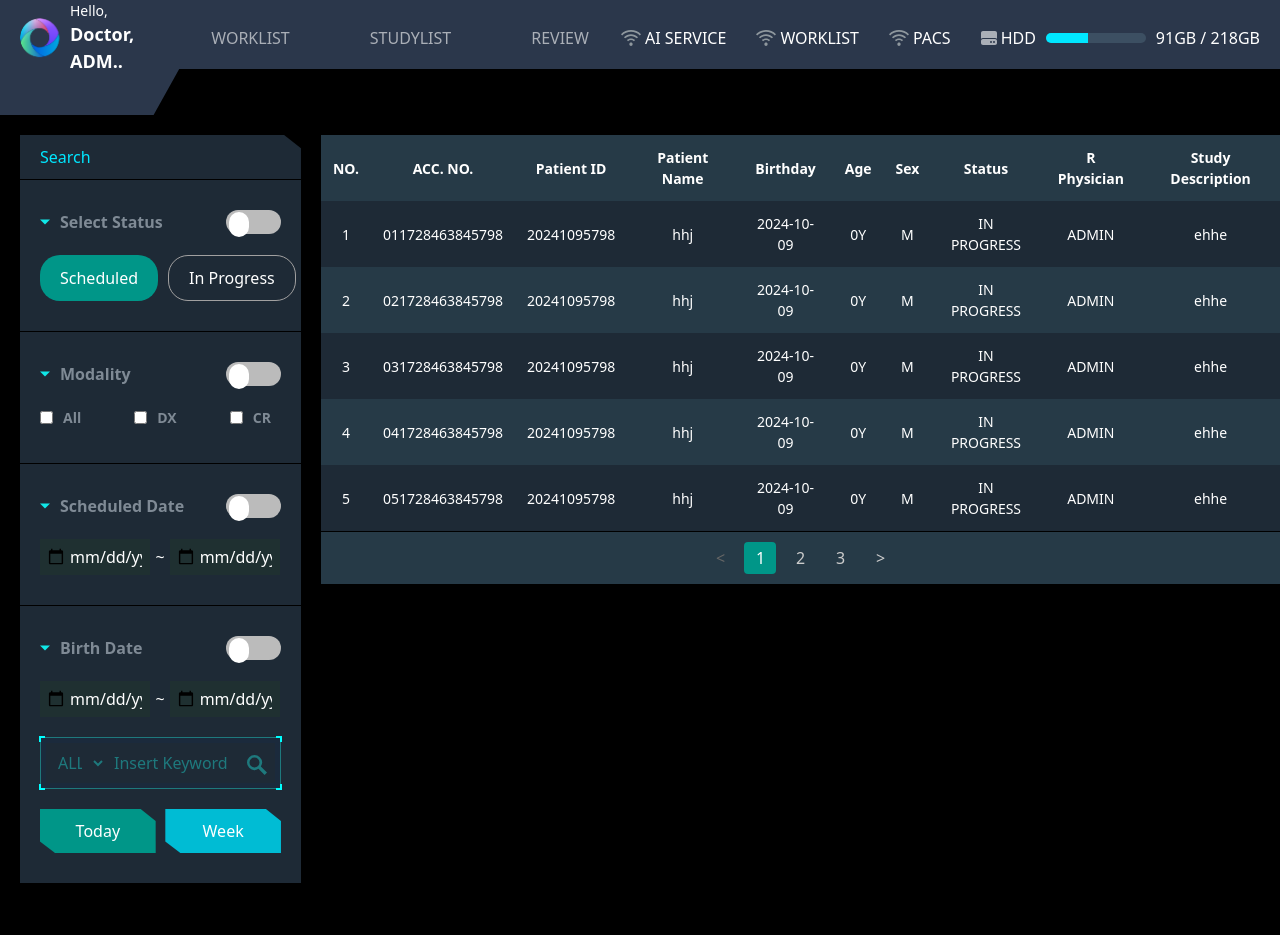
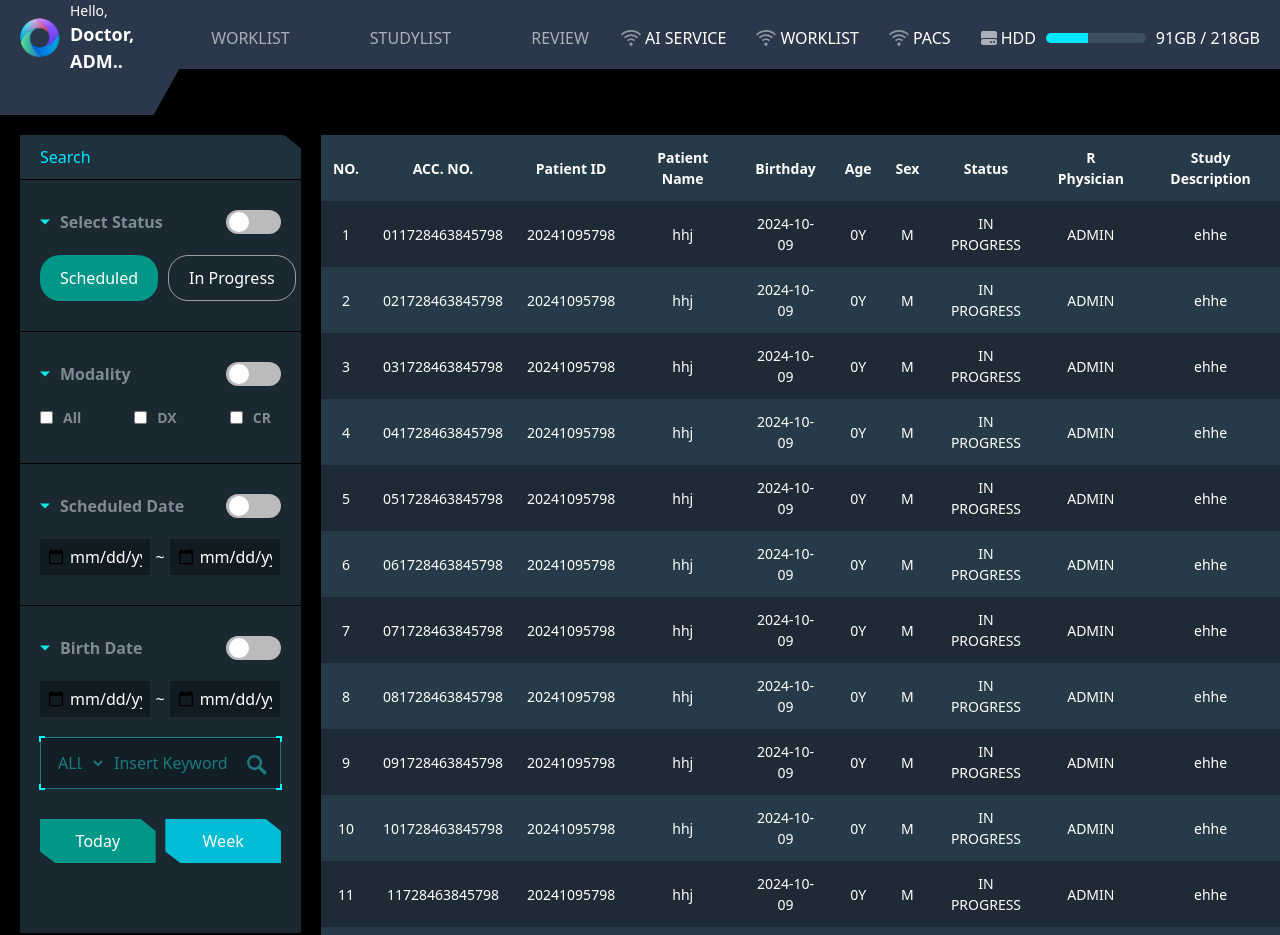
Before and after one commit to NST2210/o-view-web, a React (Vite) app: page / in a window 1280 px wide. Built offline with nearby package versions, Linux system fonts and the light colour scheme; a web font is replaced by a local one.

Commit message:
css work list

```diff
--- a/src/components/tableCustom/TableCustom.tsx
+++ b/src/components/tableCustom/TableCustom.tsx
@@ -30,7 +30,7 @@ const TableCustom = ({
     const handleChangePage = (newPage) => {
         onPageChange(newPage);
     };
-
+    const emptyRows = rowsPerPage - data.length;
     return (
         <div className={`table-container ${classContainer}`}>
             <table className={`base-table ${classTable}`}>
@@ -46,10 +46,16 @@ const TableCustom = ({
                 {data.map((row, rowIndex) => (
                     <tr key={rowIndex}>
                         <td>{(page - 1) * rowsPerPage + rowIndex + 1}</td>
-                        {/* Số thứ tự liên tục */}
                         {columns.map((col, colIndex) => (
                             <td key={colIndex}>{row[col.key]}</td>
                         ))}
+                    </tr>
+                ))}
+
+                {/* Render empty rows to fill up to rowsPerPage */}
+                {Array.from({ length: emptyRows }).map((_, index) => (
+                    <tr key={`empty-${index}`} className="empty-row">
+                        <td colSpan={columns.length + 1}>&nbsp;</td>
                     </tr>
                 ))}
                 </tbody>
--- a/src/design/sass/components/sidebar.scss
+++ b/src/design/sass/components/sidebar.scss
@@ -5,7 +5,7 @@
   box-sizing: border-box; // Đảm bảo padding không làm tăng kích thước sidebar
 
   .search-container {
-    background-color: #1e2a36;
+    background-color: #1e313d;
     padding: 10px 20px;
     clip-path: polygon(94% 0, 100% 30%, 100% 100%, 0 100%, 0 0);
     .title-search{
@@ -14,7 +14,7 @@
   }
 
   .filter-section {
-    background-color: #1e2a36;
+    background-color: #1a2831;
     padding: 30px 20px;
     margin: 1px 0;
     width: 100%; // Đảm bảo phần tử chiếm hết chiều rộng
@@ -61,7 +61,7 @@
       width: 100%; // Đảm bảo phần tử chiếm hết chiều rộng
 
       &__input {
-        background-color: #1f3031;
+        background-color: #111c22;
         color: white;
         border: none;
         padding: 6px 8px;
@@ -97,7 +97,7 @@
       position: relative;
       padding: 5px;
       //width: 200px;
-      background-color: #1B2A3C; // Dark input background
+      background-color: #111e26; // Dark input background
       border-radius: unset;
       border: 1px solid #1E797D; // Purple border
 
@@ -147,7 +147,7 @@
       display: flex;
       align-items: center;
       width: 100%; // Đảm bảo phần tử chiếm hết chiều rộng
-      background-color: #1e2a36;
+      background-color: #111e26;
 
       select {
         background-color: transparent;
@@ -191,7 +191,7 @@
     .action-buttons {
       display: flex;
       justify-content: space-between;
-      margin-top: 20px;
+      margin: 30px 0 40px;
 
       .today-btn {
         background-color: #009688;
--- a/src/design/sass/components/tableCustom.scss
+++ b/src/design/sass/components/tableCustom.scss
@@ -70,4 +70,9 @@
     color: #666;
     cursor: not-allowed;
   }
+
+  .empty-row td {
+    background-color: #1a2831; /* Match background color */
+    height: 40px; /* Adjust this based on row height */
+  }
 }
--- a/src/design/sass/components/toggleSwitch.scss
+++ b/src/design/sass/components/toggleSwitch.scss
@@ -63,6 +63,7 @@
   &-switch {
     display: block;
     width: 20px;
+    height: 20px;
     margin: 2px;
     background: #fff;
     position: absolute;
--- a/src/pages/workList/WorkList.tsx
+++ b/src/pages/workList/WorkList.tsx
@@ -12,7 +12,7 @@ const WorkList = () => {
     const [data, setData] = useState([]);
     const [page, setPage] = useState(1);
     const [totalItems, setTotalItems] = useState(0);
-    const rowsPerPage = 5;
+    const rowsPerPage = 15;
     const columns = [
         {title: 'ACC. NO.', key: 'accNo'},
         {title: 'Patient ID', key: 'patientId'},
@@ -257,6 +257,17 @@ const WorkList = () => {
             rPhysician: 'ADMIN',
             studyDescription: 'ehhe'
         },
+        {
+            accNo: '211728463845798',
+            patientId: '20241095798',
+            patientName: 'hhj',
+            birthday: '2024-10-09',
+            age: '0Y',
+            sex: 'M',
+            status: 'IN PROGRESS',
+            rPhysician: 'ADMIN',
+            studyDescription: 'ehhe'
+        },
 
 
         // Add more rows as needed
```
